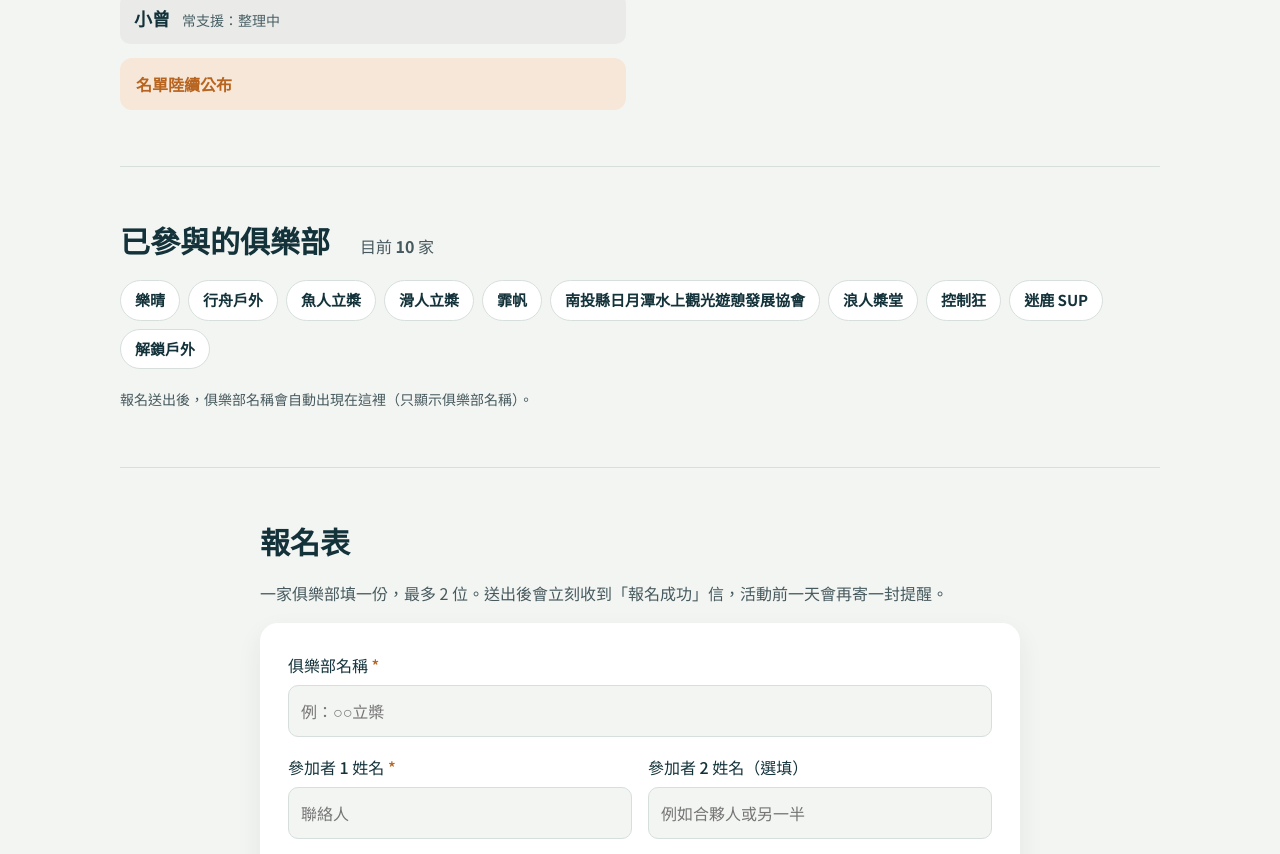
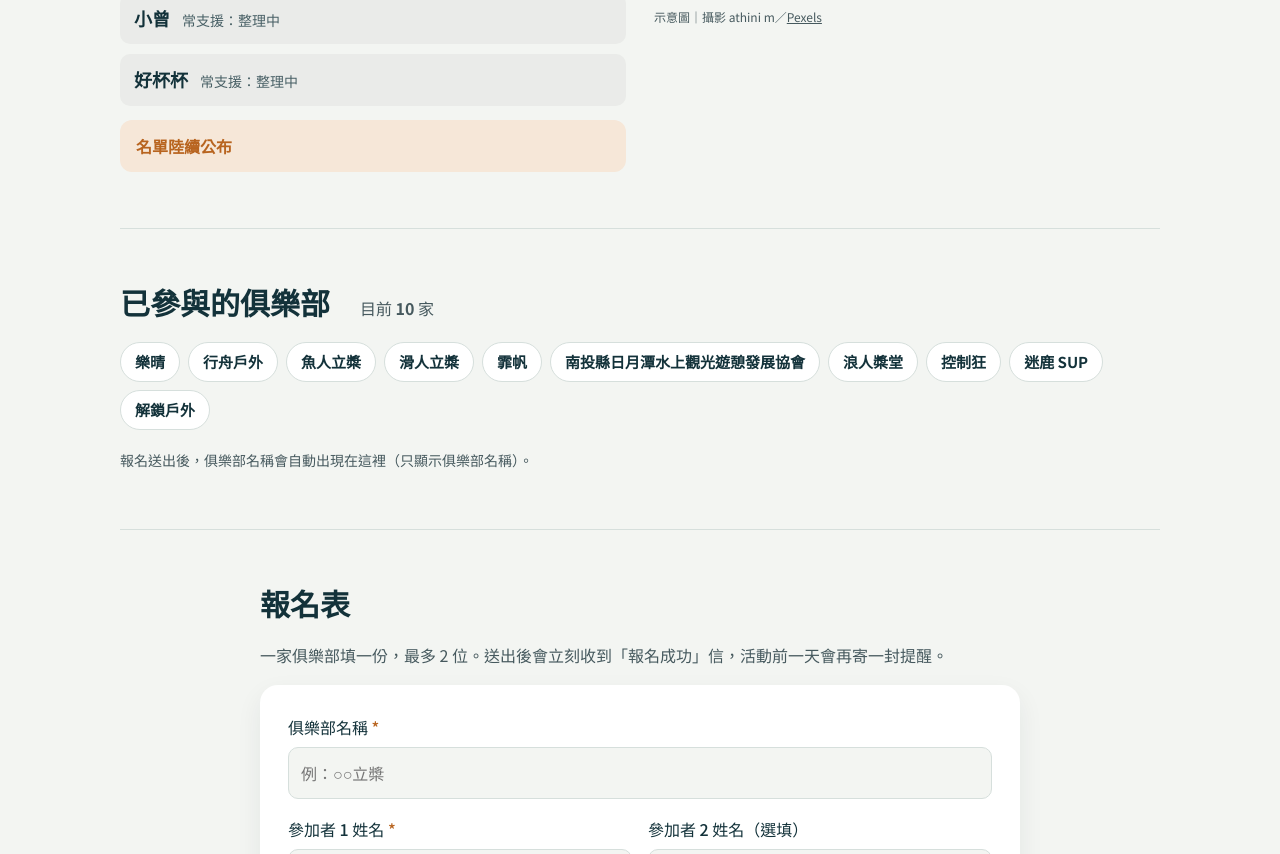
Before and after one commit to onelife-mini/sunmoonlake-alliance, a plain HTML site: page events/year-end-2026/index.html in a window 1280 px wide. Shown: the part 1538-2392 px from the top of the page. Drawn offline with Linux system fonts and the light colour scheme; no server answers.

Commit message:
歲末感恩會：新增教練好杯杯

```diff
--- a/events/year-end-2026/index.html
+++ b/events/year-end-2026/index.html
@@ -56,6 +56,7 @@
           <li><b>宜凱</b><span>常支援：整理中</span></li>
           <li><b>亞瑟</b><span>常支援：整理中</span></li>
           <li><b>小曾</b><span>常支援：整理中</span></li>
+          <li><b>好杯杯</b><span>常支援：整理中</span></li>
         </ul>
         <p class="soon">名單陸續公布</p>
       </div>
```
